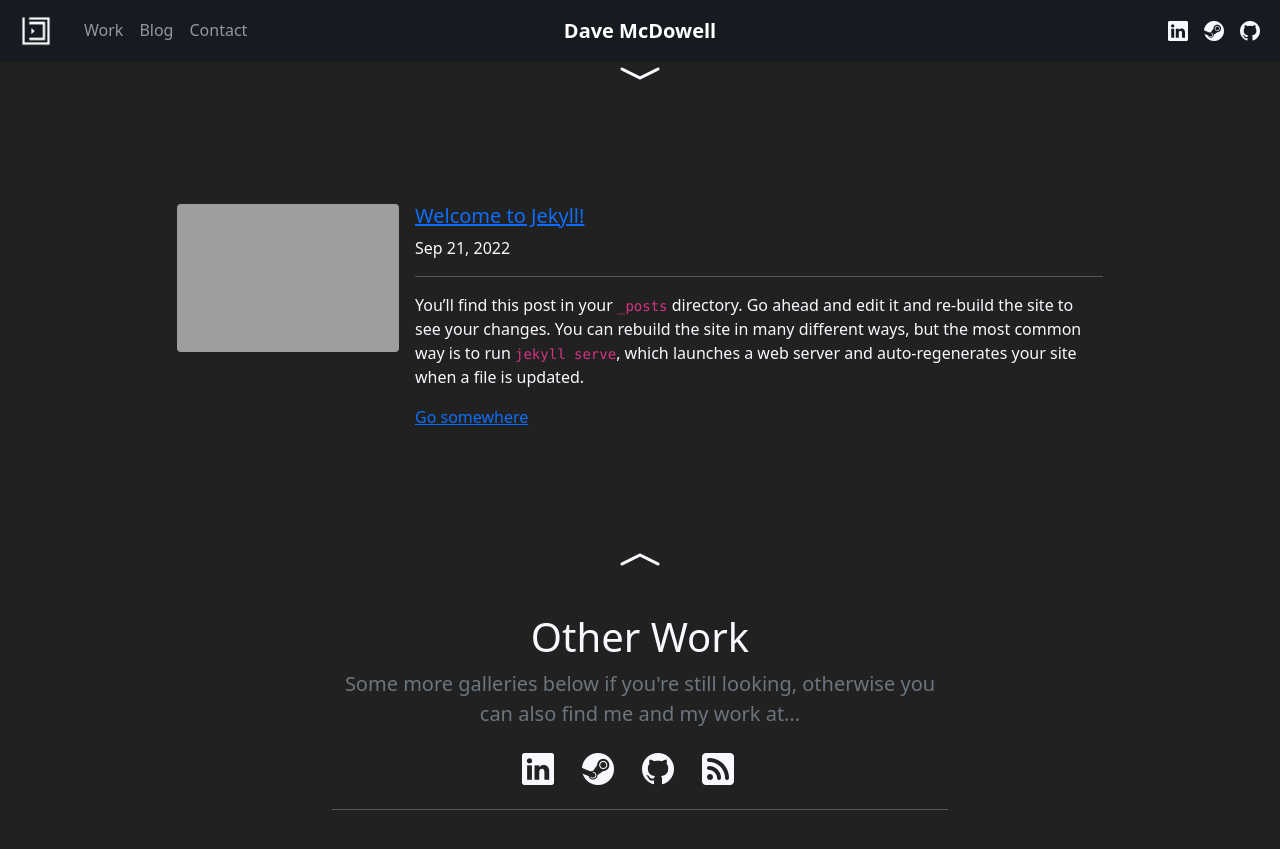
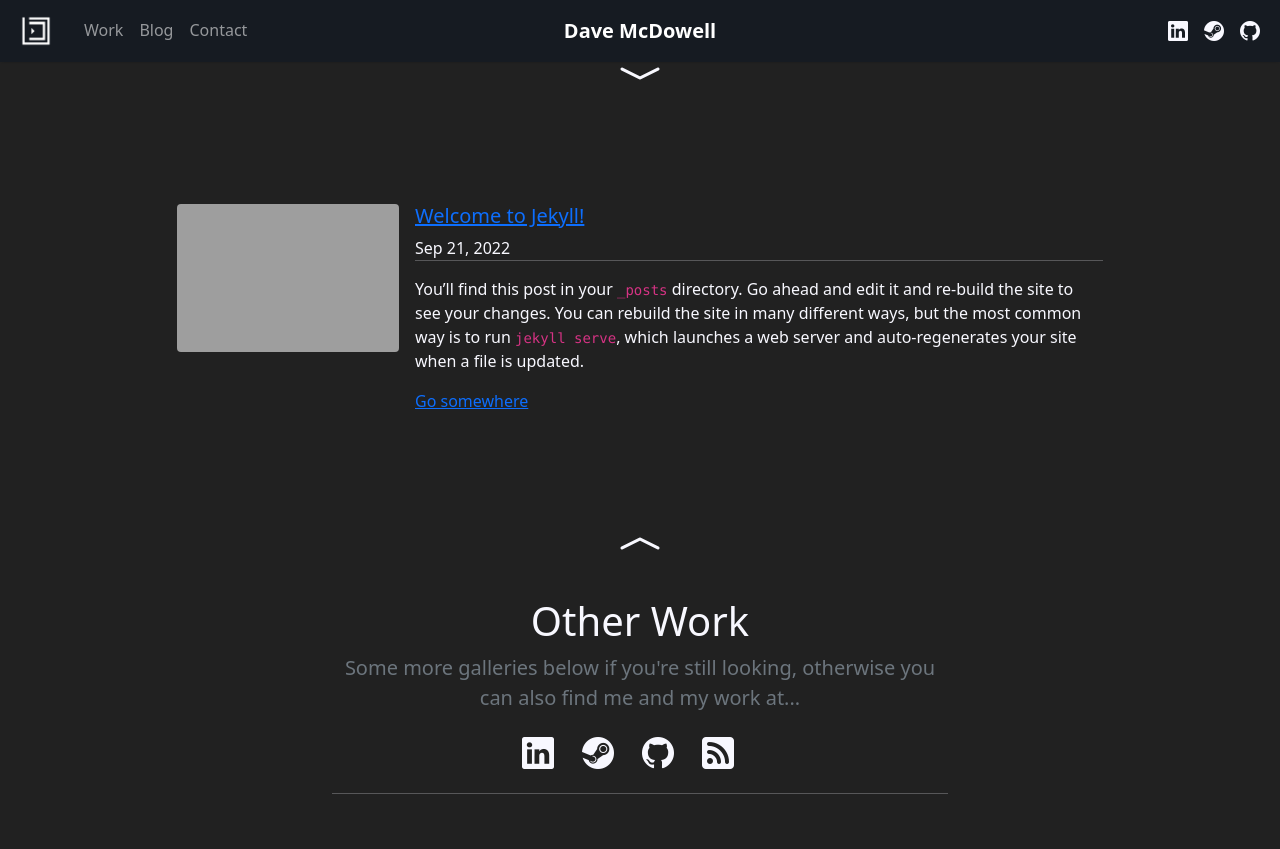
Before and after one commit to davemcdowell/portfolio, a Jekyll site: the page built from blog.html, in a window 1280 px wide and 900 px high, scrolled down 745 px. Shown: the top 849 px of the window. Built offline with Jekyll 4.4.1, drawn with Linux system fonts in a browser that asks for light colours; nearby versions of some CDN libraries; grey boxes are pictures that could not be loaded.

Commit message:
Update blog-main.html

```diff
--- a/_includes/blog-main.html
+++ b/_includes/blog-main.html
@@ -13,7 +13,7 @@
                 <div>
                     <a href="{{ post.url | relative_url }}"><h5 class="mt-0">{{ post.title | escape }}</h5></a>
                     <span class="post-meta">{{ post.date | date: date_format }}</span>
-                        <hr>
+                    <hr class="block-label-hr">
                     <p>{{ post.excerpt }}</p>
                     <a href="{{ post.url | relative_url }}">Go somewhere</a>
                 </div>
```
Lines whose indentation alone changed are shown as unchanged.
